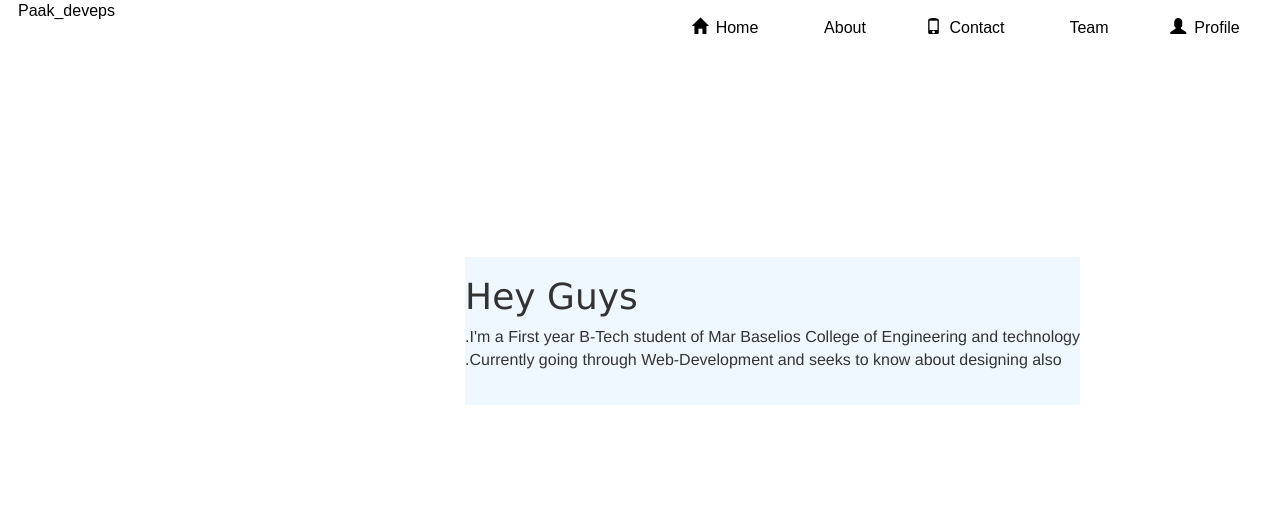
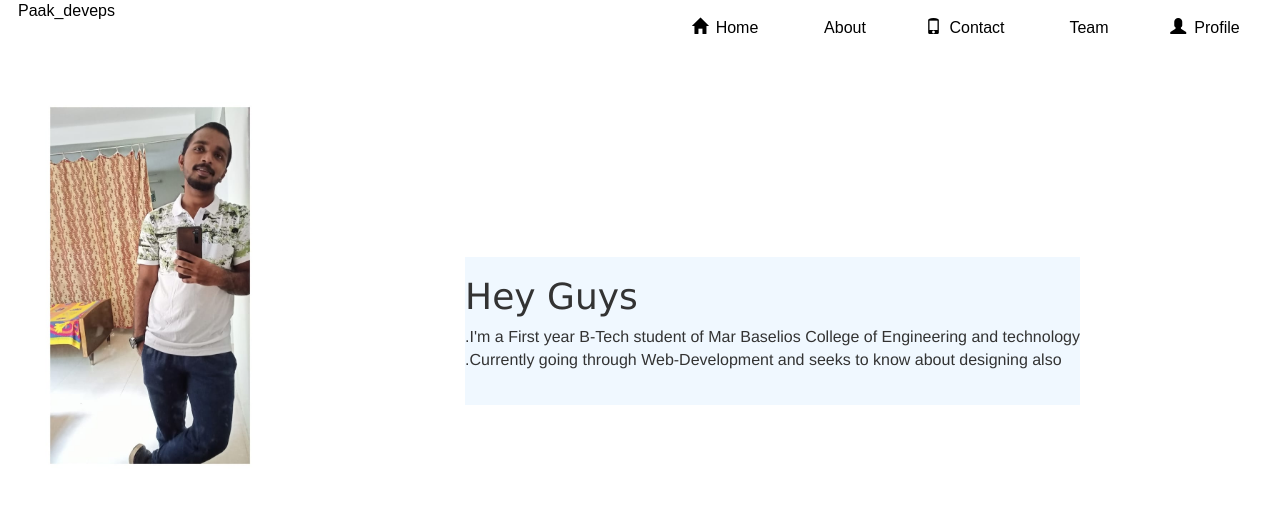
Before and after one commit to AdithyanBabu/enik, a plain HTML site: page index.html in a window 1280 px wide. Drawn offline with nearby package versions, Linux system fonts and the light colour scheme; the site is published under a folder, as on GitHub Pages, so addresses that start at the root find nothing.

Commit message:
Update index.html

```diff
--- a/index.html
+++ b/index.html
@@ -37,7 +37,7 @@
                 </ul>
 
             </div>
-            <img src="/Assets/Adi.jpg" alt="" width="300px">
+            <img src="Assets/Adi.jpg" alt="" width="300px">
             <div class = "parag">
 
 
```
